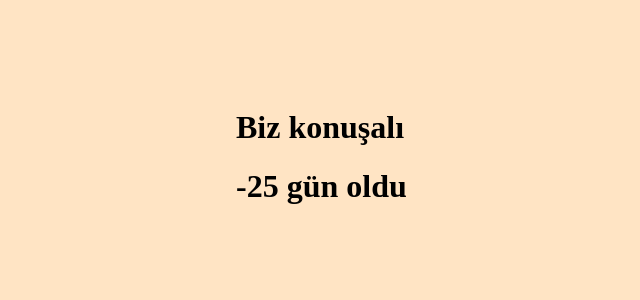
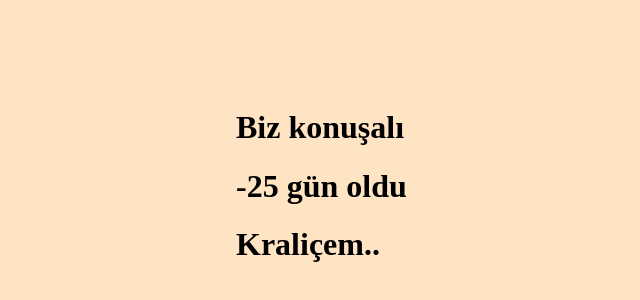
Before and after one commit to iamseven7/bgm, a plain HTML site: page index.html in a window 1280 px wide. Shown: the part 184-484 px from the top of the page, without its empty margins (304-944 px from the left). Drawn offline with Linux system fonts and the light colour scheme.

Commit message:
Update index.html

```diff
--- a/index.html
+++ b/index.html
@@ -14,6 +14,7 @@
     <div id="result">
         <h1>Biz konuşalı</h1>
         <h1 id="h1">Pişt</h1>
+        <h1>Kraliçem..</h1>
     </div>
 
 </body>
```
